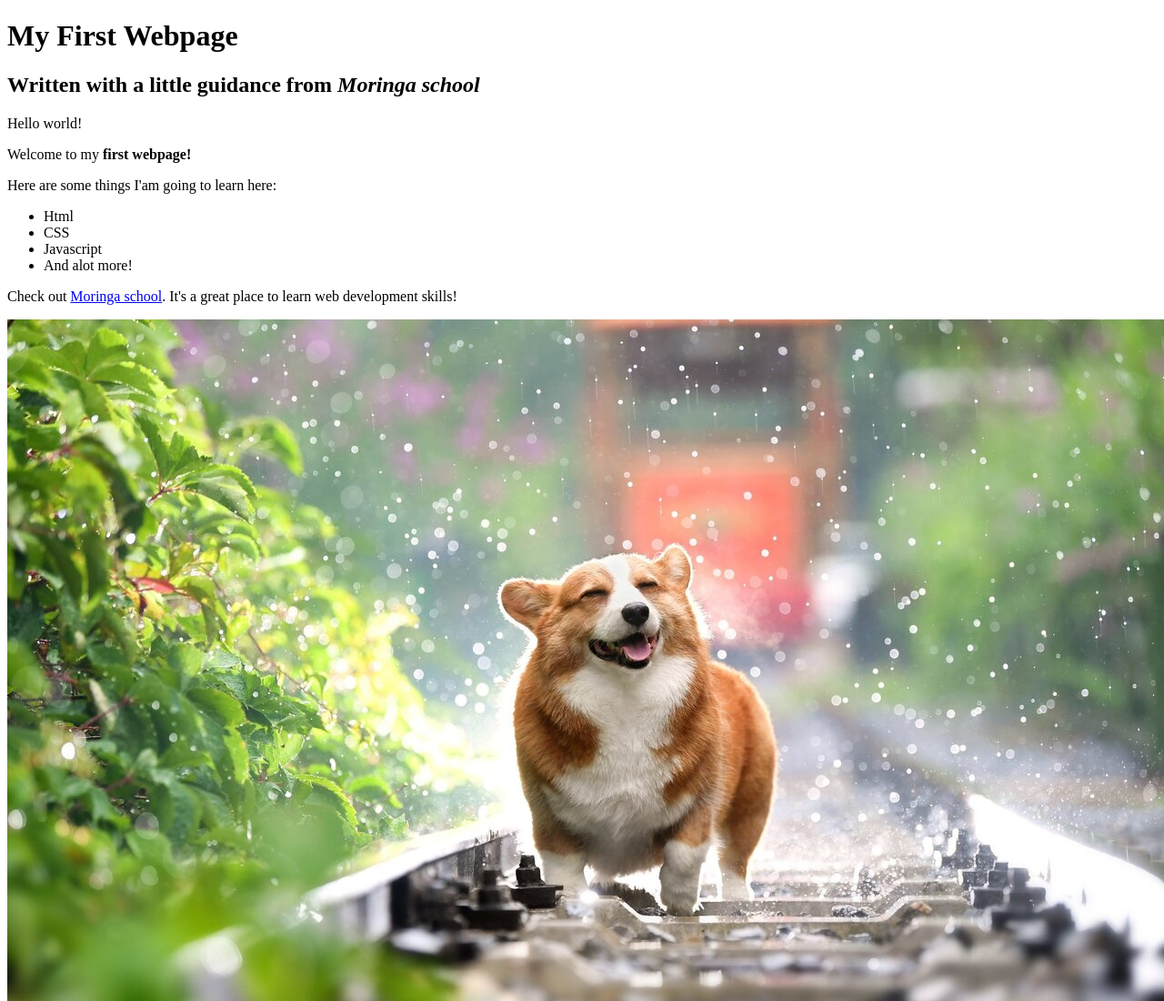
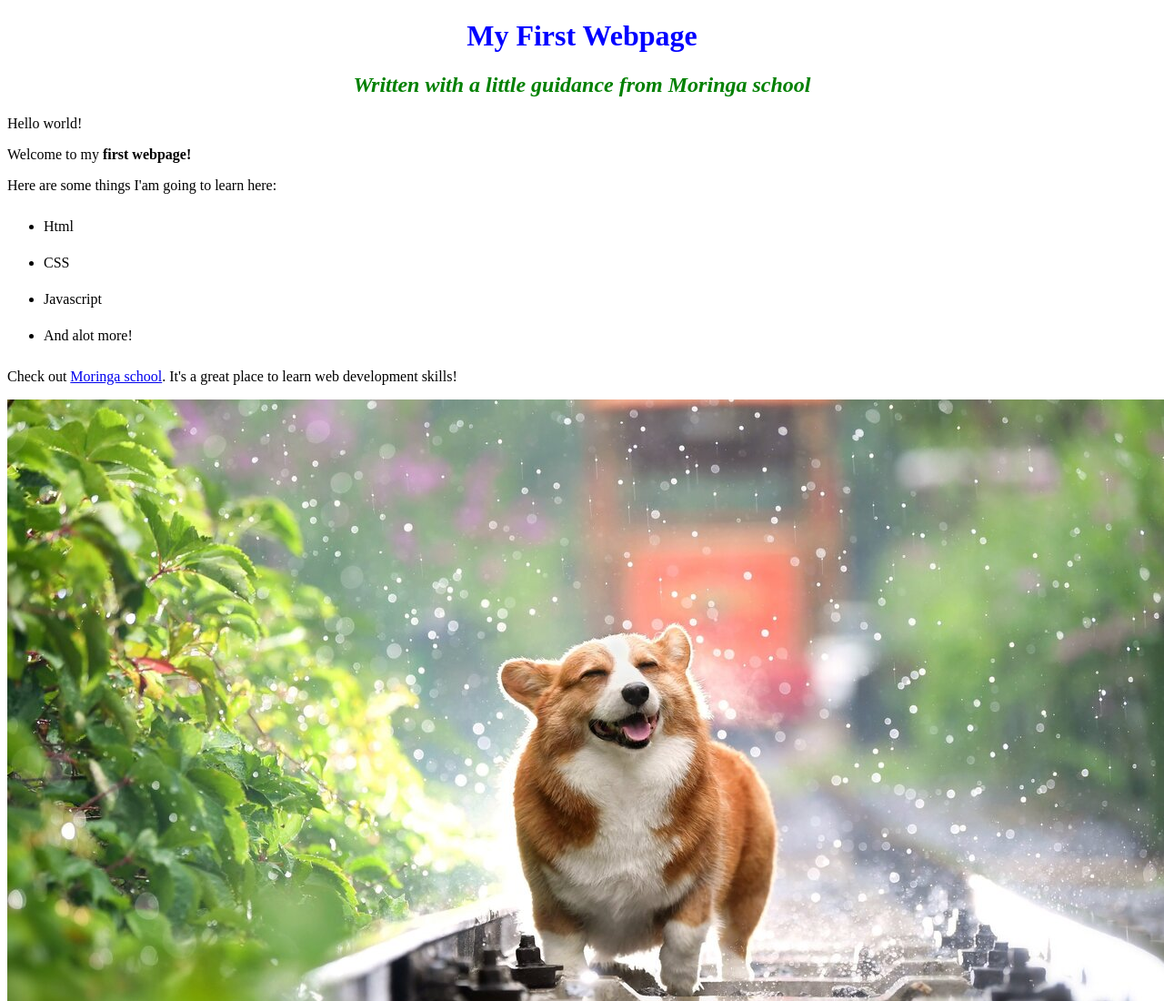
Before and after one commit to kipsang01/favorite-things, a plain HTML site: page index.html in a window 1280 px wide. Shown: the top 1100 px of the page at 91% size. Drawn offline with Linux system fonts and the light colour scheme.

Commit message:
add final commit

```diff
--- /dev/null
+++ b/css/style.css
@@ -0,0 +1,15 @@
+h1{
+  color: blue;
+  text-align: center;
+}
+h2{
+  color: green;
+  text-align: center;
+  font-style: italic;
+}
+p{
+  font-family: san sans-serif;
+}
+ul{
+  line-height: 40px;
+}
--- a/favorite.html
+++ b/index.html
@@ -3,6 +3,7 @@
   <head>
     <meta charset="utf-8">
     <title>My first webpage!</title>
+    <link rel="stylesheet" href="css/style.css">
   </head>
   <body>
     <h1>My First Webpage</h1>
```
